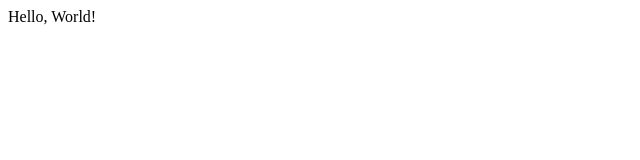
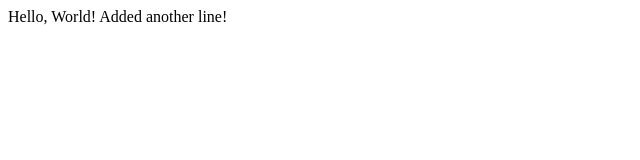
Before and after one commit to Sinwhale/cs50_web_lecture1, a plain HTML site: page index.html in a window 1280 px wide. Shown: the whole page, without its empty margins (0-640 px from the left). Drawn offline with Linux system fonts and the light colour scheme.

Commit message:
Added another line

```diff
--- a/index.html
+++ b/index.html
@@ -5,5 +5,6 @@
   </head>
   <body>
     Hello, World!
+    Added another line!
   </body>
 </html>
```
